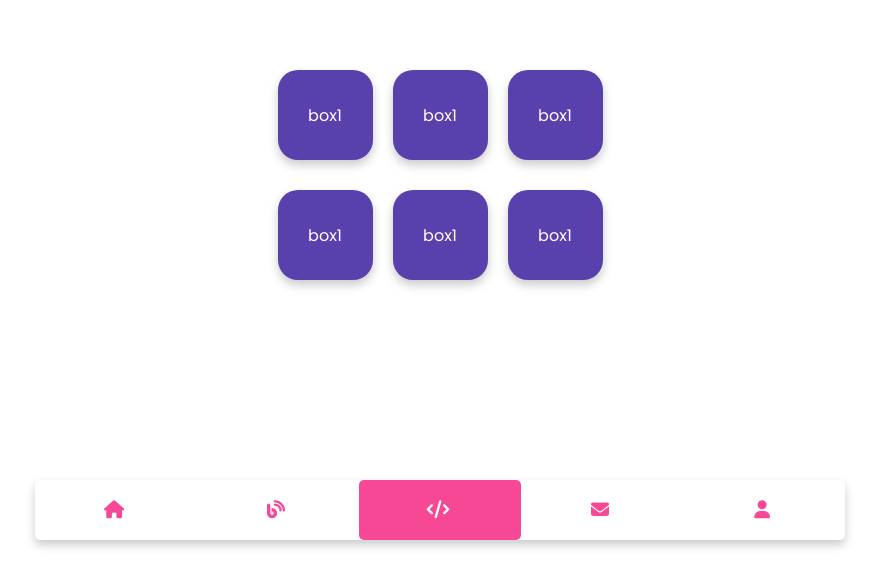
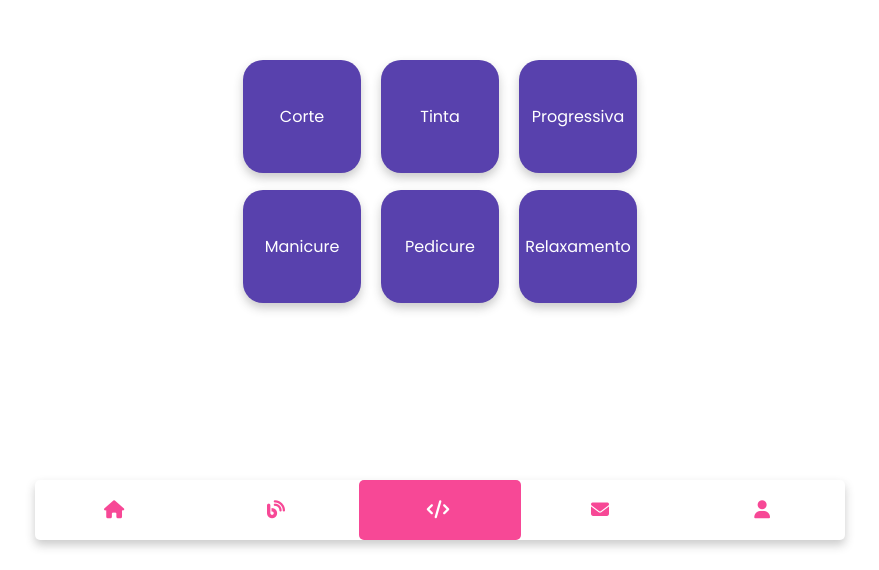
Before and after one commit to finestweber/template-Menu-e-Grid, a plain HTML site: page index.html in a window 1280 px wide. Shown: the part 230-800 px from the top of the page, without its empty margins (200-1079 px from the left). Drawn offline with Linux system fonts and the light colour scheme.

Commit message:
espaçamentos do grid

```diff
--- a/css/style.css
+++ b/css/style.css
@@ -48,9 +48,6 @@ body {
   align-items: center;
   justify-content: space-around;
 
-
-
-
 }
 
 .head-wrapper-categoria {
@@ -61,7 +58,7 @@ body {
 .grid-categorias {
   display: grid;
   grid-template-columns: repeat(3, 1fr);
-  grid-auto-rows: 100px;
+  grid-auto-rows: 110px;
   gap: 20px;
   /* Espaçamento entre os itens */
   padding-top: 20px;
@@ -69,8 +66,8 @@ body {
 }
 
 .grid-categorias .item-categoria {
-  min-width: 95px;
-  height: 90px;
+  min-width: 118px;
+  height: 113px;
   background-color: #5841ad;
   border-radius: 20px;
   display: flex;
--- a/index.html
+++ b/index.html
@@ -19,22 +19,22 @@
     <div class="wrapper-grid screen">
       <div class="grid-categorias">
         <div class="menu-btn">
-          <div class="item-categoria">box1</div>
+          <div class="item-categoria">Corte</div>
         </div>
         <div class="menu-btn">
-          <div class="item-categoria">box1</div>
+          <div class="item-categoria">Tinta</div>
         </div>
         <div class="menu-btn">
-          <div class="item-categoria">box1</div>
+          <div class="item-categoria">Progressiva</div>
         </div>
         <div class="menu-btn">
-          <div class="item-categoria">box1</div>
+          <div class="item-categoria">Manicure</div>
         </div>
         <div class="menu-btn">
-          <div class="item-categoria">box1</div>
+          <div class="item-categoria">Pedicure</div>
         </div>
         <div class="menu-btn">
-          <div class="item-categoria">box1</div>
+          <div class="item-categoria">Relaxamento</div>
         </div>
 
       </div>
@@ -53,8 +53,8 @@
       <!-- Conteúdo da Página de Depilação -->
       <div class="reserva-wrapper">
         <div class="reservas">
-          <div class="reserva-depilacao">
-            <h1>Bem-vindo à minha Página de Depilação</h1>
+          <div class="reserva-corte-cabelo">
+            <h1>Reserva corte</h1>
           </div>
         </div>
       </div>
```
